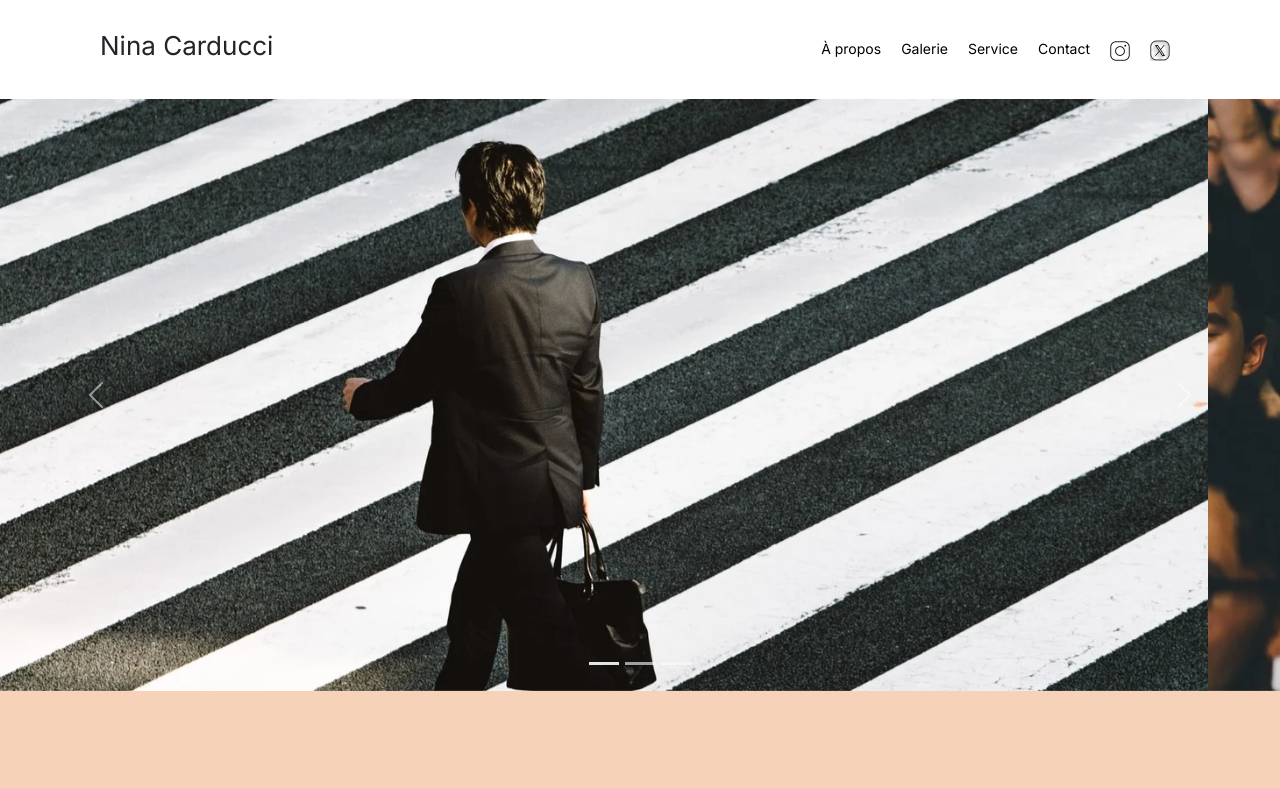
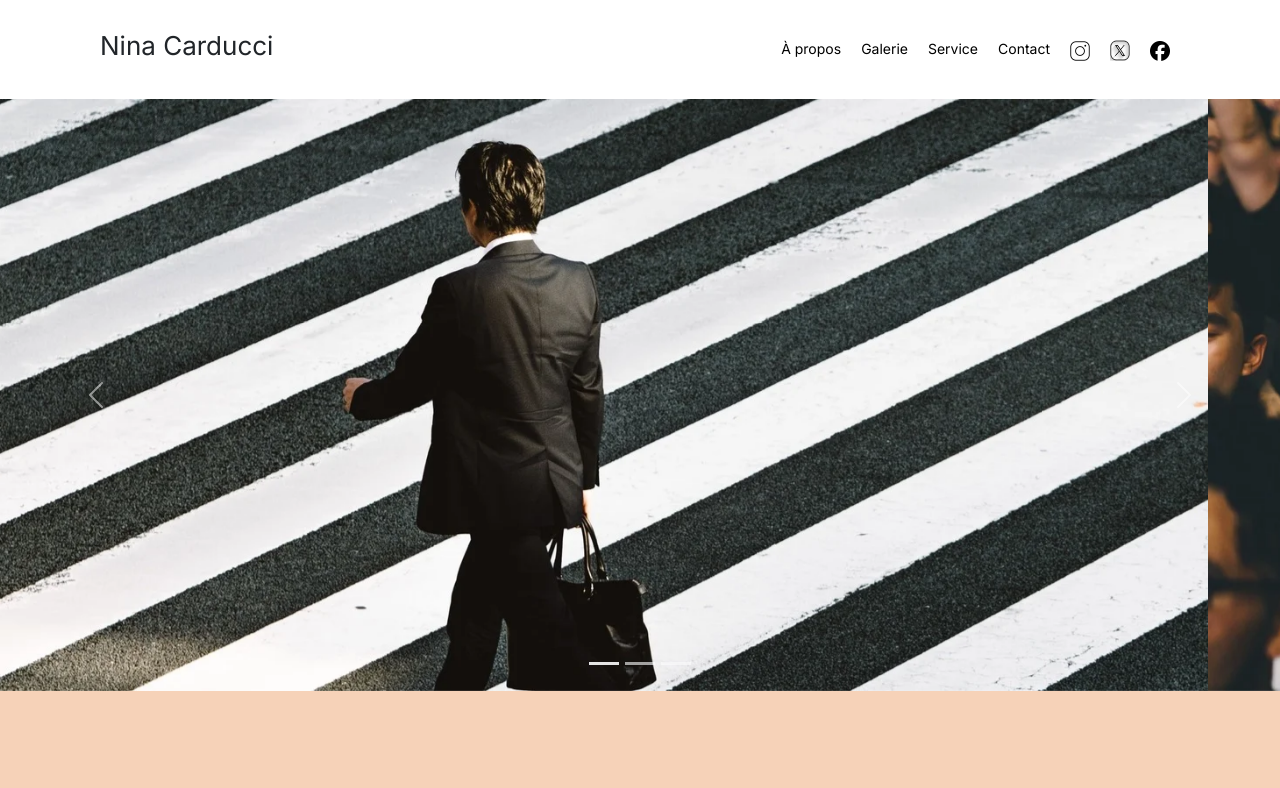
Before and after one commit to vsabouroux/Sabouroux_Valerie_5_18122023, a plain HTML site: page index.html in a window 1280 px wide. Shown: the top 788 px of the page. Drawn offline with nearby package versions, Linux system fonts and the light colour scheme.

Commit message:
Ajout réseau social facebook

```diff
--- a/index.html
+++ b/index.html
@@ -45,8 +45,6 @@
     <script src="https://cdn.jsdelivr.net/npm/bootstrap@5.1.3/dist/js/bootstrap.bundle.min.js"
         integrity="sha384-ka7Sk0Gln4gmtz2MlQnikT1wXgYsOg+OMhuP+IlRH9sENBO0LRn5q+8nbTov4+1p"
         crossorigin="anonymous"></script>
-
-
 
     <script src="./assets/maugallery.js"></script>
     <script src="./assets/scripts.js"></script>
@@ -107,6 +105,15 @@
               href="https://www.twitter.com/cologirl49"
               target="_blank"
               ><img src="assets/images/X.webp" alt="logo réseau social X"
+            /></a>
+          </li>
+          <li>
+            <!--Ajout lien reseau social FACEBOOK-->
+            <a
+              class="social-link"
+              href="https://www.facebook.com/profile.php?id=61551904838249"
+              target="_blank"
+              ><img src="assets/images/facebook.webp" alt="logo réseau social Facebook--"
             /></a>
           </li>
         </ul>
```
Also changed, not shown: assets/images/facebook (1).svg (added), assets/images/facebook.svg (added), assets/images/facebook.webp (added).
